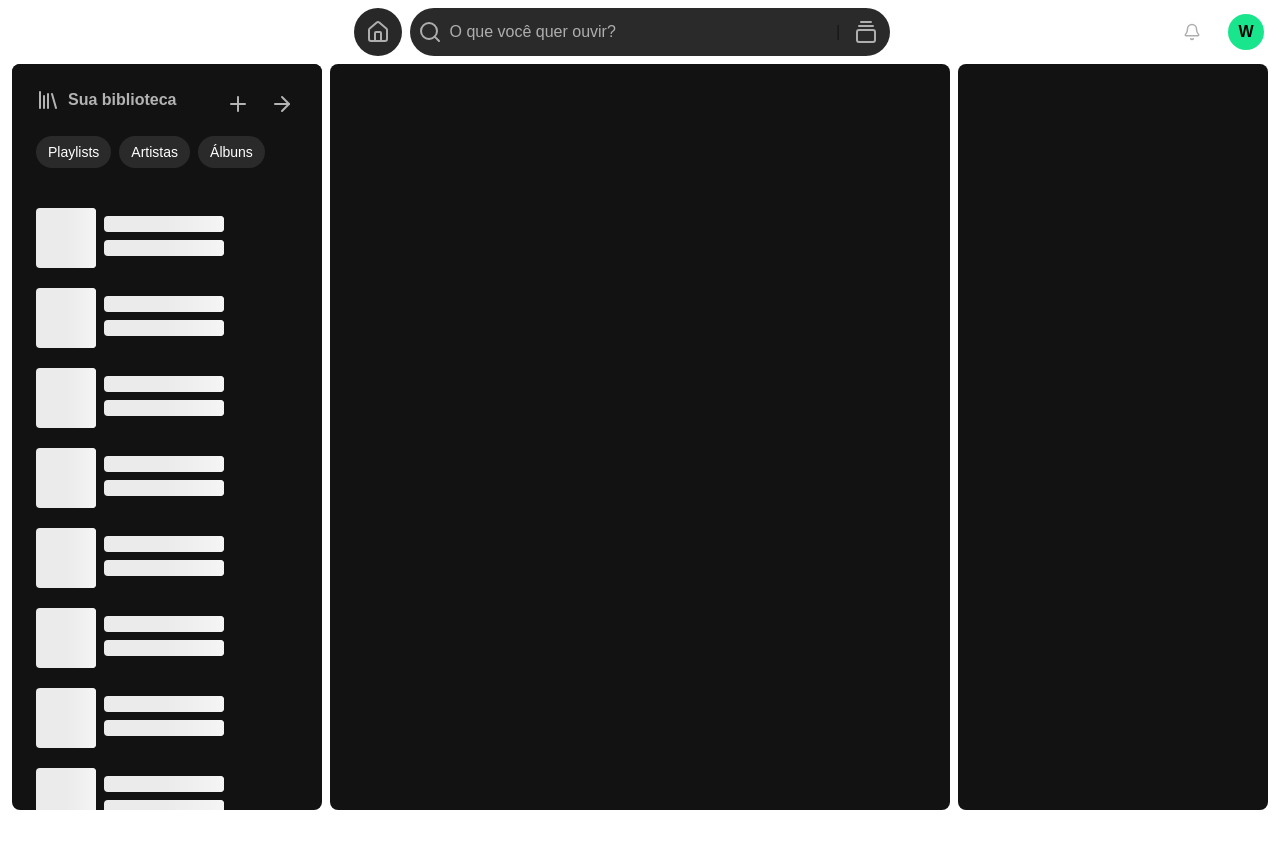
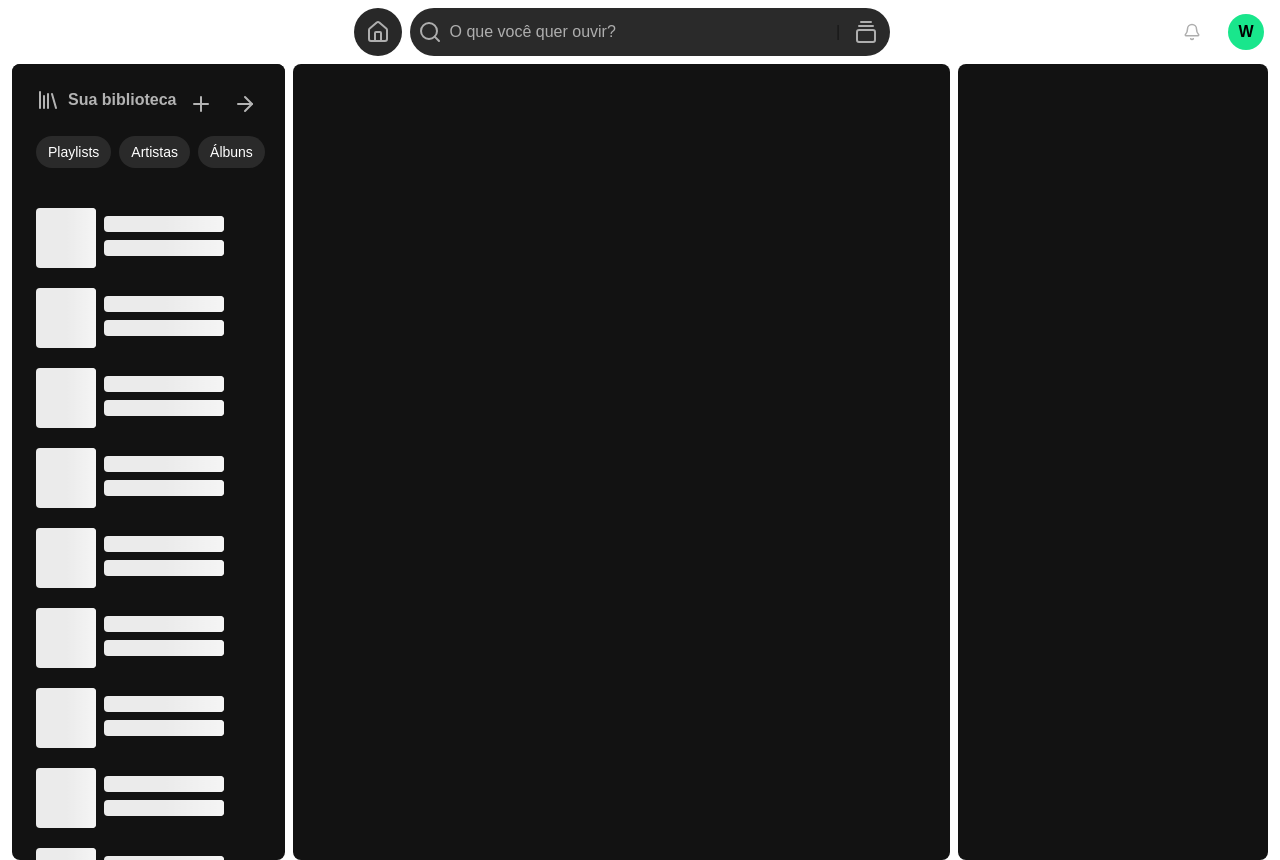
Before and after one commit to ThauanSilva03/Spotify-2, a Next.js app: page / in a window 1280 px wide. Before the commit the page ends 810 px from the top, so only its background shows below. Built offline with nearby package versions, Linux system fonts and the light colour scheme.

Commit message:
fix: size of containers

```diff
--- a/src/app/components/library/cardMusic.tsx
+++ b/src/app/components/library/cardMusic.tsx
@@ -2,7 +2,7 @@ import Skeleton from "react-loading-skeleton";
 import "react-loading-skeleton/dist/skeleton.css";
 export default function CardMusic() {
   return (
-    <div className="w-[370px]">
+    <div className="w-auto">
       <div className="flex p-2 items-center">
         <div className="mr-2">
           <Skeleton width={60} height={60} />
--- a/src/app/page.tsx
+++ b/src/app/page.tsx
@@ -79,7 +79,7 @@ export default function Home() {
         </div>
       </header>
       <div className="flex flex-row w-full gap-2 px-3">
-        <div className="group relative w-[25%] overflow-hidden rounded-lg bg-[#121212]">
+        <div className="group relative w-[22%] overflow-hidden rounded-lg bg-[#121212]">
           <div
             className={`sticky top-0 z-10 w-full max-h-[120px] bg-[#121212] text-[#B3B3B3] px-6 pt-6 pb-3 transition-shadow duration-300 ${
               hasShadow ? "shadow-[0_10px_15px_rgba(0,0,0,0.7)]" : ""
@@ -107,15 +107,15 @@ export default function Home() {
           </div>
           <div
             ref={scrollRef}
-            className="overflow-y-auto h-full p-4 scrollbar scrollbar-thumb-transparent group-hover:scrollbar-thumb-[#898989] max-h-[630px]"
+            className="overflow-y-auto h-full p-4 scrollbar scrollbar-thumb-transparent group-hover:scrollbar-thumb-[#898989] max-h-[680px]"
           >
             {Array.from({ length: 50 }, (_, i) => (
               <CardMusic key={i} />
             ))}
           </div>
         </div>
-        <div className="group relative max-h-[750px] w-[50%] overflow-hidden rounded-lg bg-[#121212]"></div>
-        <div className="group relative max-h-[750px] w-[25%] overflow-hidden rounded-lg bg-[#121212]"></div>
+        <div className="group relative max-h-[800px] w-[53%] overflow-hidden rounded-lg bg-[#121212]"></div>
+        <div className="group relative max-h-[800px] w-[25%] overflow-hidden rounded-lg bg-[#121212]"></div>
       </div>
     </div>
   );
```
